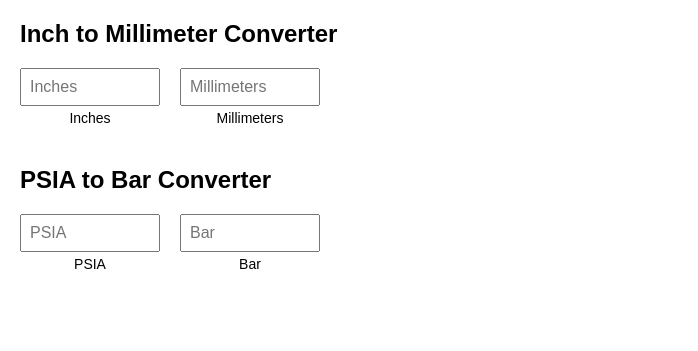
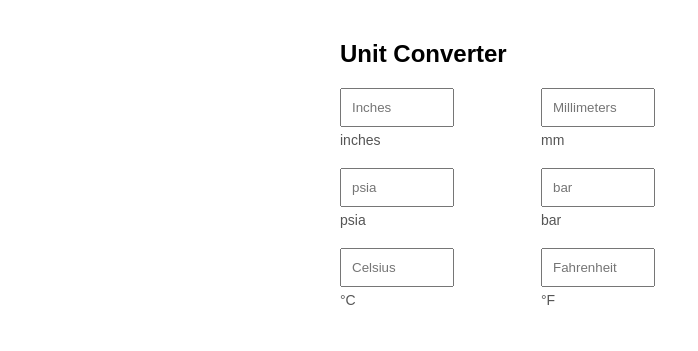
Before and after one commit to viveksilwal/Unit-Converter, a plain HTML site: page index.html in a window 1280 px wide. Shown: the whole page, without its empty margins (0-698 px from the left). Drawn offline with Linux system fonts and the light colour scheme.

Commit message:
Update index.html

```diff
--- a/index.html
+++ b/index.html
@@ -2,88 +2,96 @@
 <html>
 <head>
   <meta charset="UTF-8">
-  <title>Unit Converter</title>
+  <title>Multi Unit Converter</title>
   <style>
     body {
       font-family: Arial, sans-serif;
-      margin: 20px;
+      max-width: 600px;
+      margin: auto;
+      padding: 20px;
     }
     .converter {
-      margin-bottom: 40px;
+      display: flex;
+      margin-bottom: 20px;
     }
-    .input-pair {
-      display: flex;
-      gap: 20px;
-      align-items: flex-end;
-      margin-top: 10px;
-    }
-    .input-box {
-      display: flex;
-      flex-direction: column;
-    }
-    input {
-      width: 120px;
-      padding: 8px;
-      font-size: 16px;
+    .converter input {
+      width: 45%;
+      padding: 10px;
+      margin-right: 10%;
     }
     .unit-label {
       font-size: 14px;
-      margin-top: 4px;
-      text-align: center;
+      color: #555;
+      margin-top: 5px;
     }
   </style>
 </head>
 <body>
 
-  <!-- Inch to Millimeter Converter -->
+  <h2>Unit Converter</h2>
+
+  <!-- Inches ⇄ Millimeters -->
   <div class="converter">
-    <h2>Inch to Millimeter Converter</h2>
-    <div class="input-pair">
-      <div class="input-box">
-        <input type="number" id="inch" placeholder="Inches" oninput="inchToMm()">
-        <div class="unit-label">Inches</div>
-      </div>
-      <div class="input-box">
-        <input type="number" id="mm" placeholder="Millimeters" oninput="mmToInch()">
-        <div class="unit-label">Millimeters</div>
-      </div>
+    <div>
+      <input type="number" id="inch" placeholder="Inches" oninput="inchToMm()" />
+      <div class="unit-label">inches</div>
+    </div>
+    <div>
+      <input type="number" id="mm" placeholder="Millimeters" oninput="mmToInch()" />
+      <div class="unit-label">mm</div>
     </div>
   </div>
 
-  <!-- PSIA to Bar Converter -->
+  <!-- psia ⇄ bar -->
   <div class="converter">
-    <h2>PSIA to Bar Converter</h2>
-    <div class="input-pair">
-      <div class="input-box">
-        <input type="number" id="psia" placeholder="PSIA" oninput="psiaToBar()">
-        <div class="unit-label">PSIA</div>
-      </div>
-      <div class="input-box">
-        <input type="number" id="bar" placeholder="Bar" oninput="barToPsia()">
-        <div class="unit-label">Bar</div>
-      </div>
+    <div>
+      <input type="number" id="psia" placeholder="psia" oninput="psiaToBar()" />
+      <div class="unit-label">psia</div>
+    </div>
+    <div>
+      <input type="number" id="bar" placeholder="bar" oninput="barToPsia()" />
+      <div class="unit-label">bar</div>
+    </div>
+  </div>
+
+  <!-- Celsius ⇄ Fahrenheit -->
+  <div class="converter">
+    <div>
+      <input type="number" id="celsius" placeholder="Celsius" oninput="cToF()" />
+      <div class="unit-label">°C</div>
+    </div>
+    <div>
+      <input type="number" id="fahrenheit" placeholder="Fahrenheit" oninput="fToC()" />
+      <div class="unit-label">°F</div>
     </div>
   </div>
 
   <script>
     function inchToMm() {
-      const inch = parseFloat(document.getElementById("inch").value);
-      document.getElementById("mm").value = inch ? (inch * 25.4).toFixed(4) : '';
+      const inch = parseFloat(document.getElementById('inch').value);
+      document.getElementById('mm').value = isNaN(inch) ? '' : (inch * 25.4).toFixed(2);
     }
-
     function mmToInch() {
-      const mm = parseFloat(document.getElementById("mm").value);
-      document.getElementById("inch").value = mm ? (mm / 25.4).toFixed(4) : '';
+      const mm = parseFloat(document.getElementById('mm').value);
+      document.getElementById('inch').value = isNaN(mm) ? '' : (mm / 25.4).toFixed(2);
     }
 
     function psiaToBar() {
-      const psia = parseFloat(document.getElementById("psia").value);
-      document.getElementById("bar").value = psia ? (psia * 0.0689476).toFixed(4) : '';
+      const psia = parseFloat(document.getElementById('psia').value);
+      document.getElementById('bar').value = isNaN(psia) ? '' : (psia * 0.0689476).toFixed(3);
+    }
+    function barToPsia() {
+      const bar = parseFloat(document.getElementById('bar').value);
+      document.getElementById('psia').value = isNaN(bar) ? '' : (bar / 0.0689476).toFixed(3);
     }
 
-    function barToPsia() {
-      const bar = parseFloat(document.getElementById("bar").value);
-      document.getElementById("psia").value = bar ? (bar / 0.0689476).toFixed(4) : '';
+    function cToF() {
+      const c = parseFloat(document.getElementById('celsius').value);
+      document.getElementById('fahrenheit').value = isNaN(c) ? '' : (c * 9/5 + 32).toFixed(2);
+    }
+    function fToC() {
+      const f = parseFloat(document.getElementById('fahrenheit').value);
+      document.getElementById('celsius').value = isNaN(f) ? '' : ((f - 32) * 5/9).toFixed(2);
     }
   </script>
 
```
